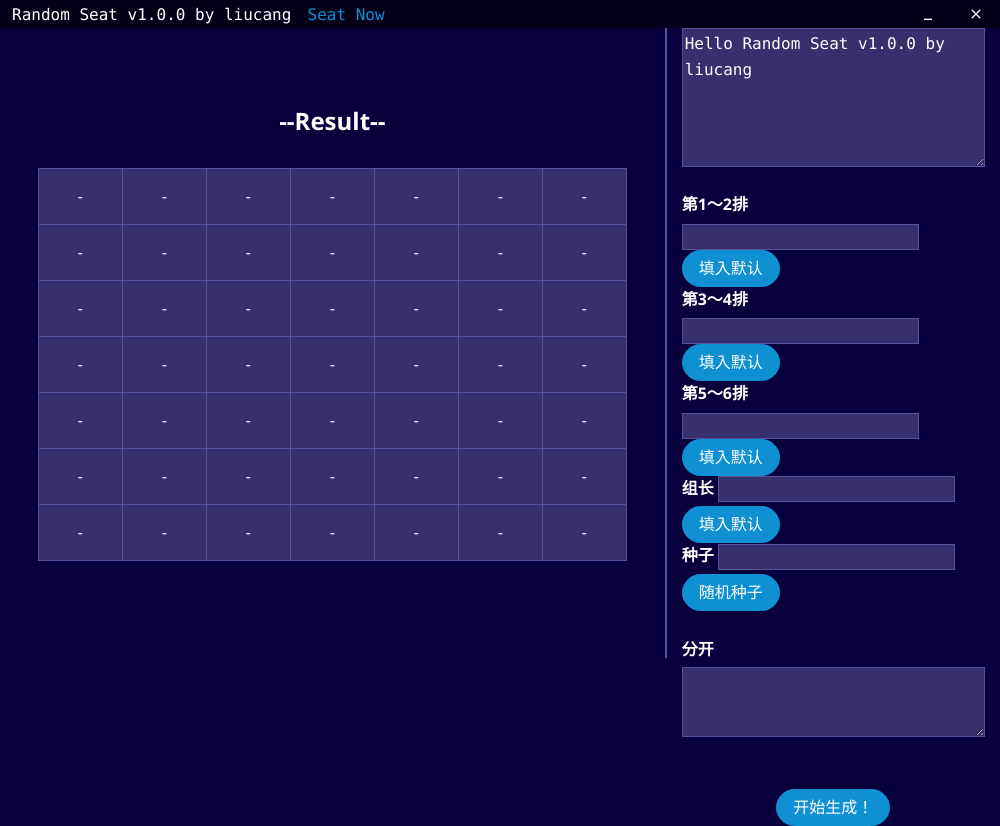
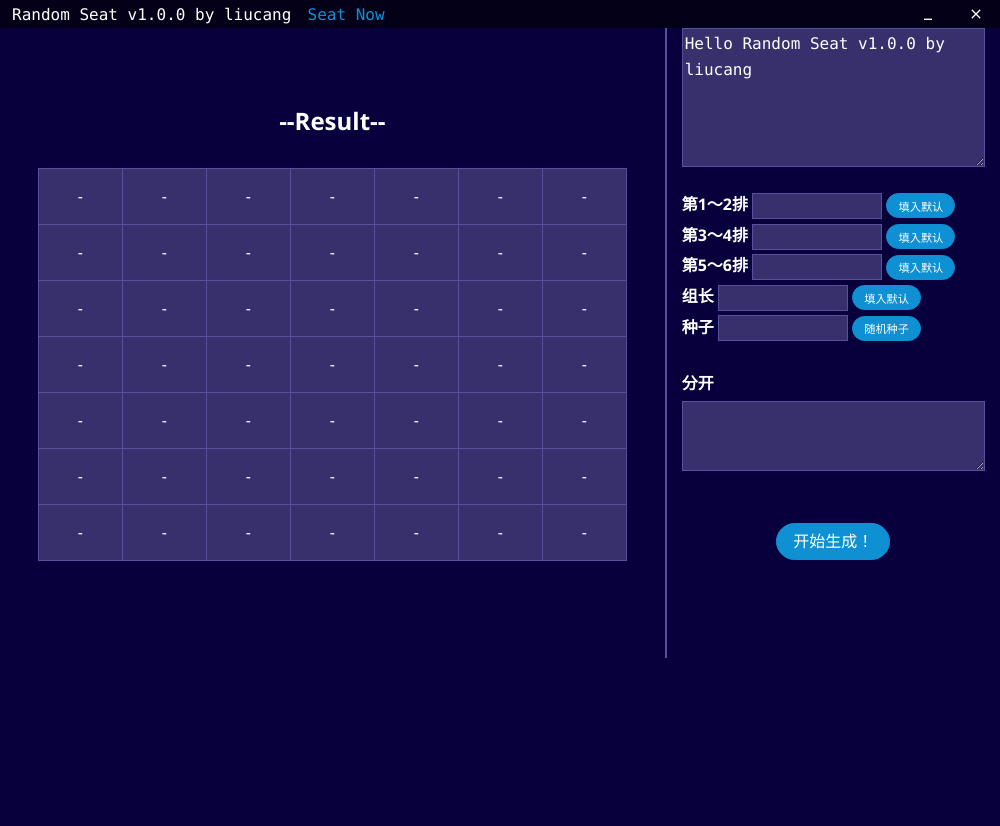
Before and after one commit to IceCang/RandomSeat, an Electron app: page index.html in a window 1000 px wide. After the commit the page ends 800 px from the top, so only its background shows below. Drawn offline with Linux system fonts and the light colour scheme.

Commit message:
调整文本框后按钮大小

```diff
--- a/app.css
+++ b/app.css
@@ -143,3 +143,12 @@ input {
 .zz {
 	background: #97509D;
 }
+
+.lineinput {
+    width: 130px;
+}
+
+.lineinput + button {
+    height: 25px;
+    font-size: 0.7em;
+}
--- a/index.html
+++ b/index.html
@@ -28,11 +28,11 @@
 			</div>
 			<div class="control">
                 <br>
-				<label>第1～2排</label>&nbsp;<input id="ot"> <button type="button" class="am-btn am-btn-primary am-round" id="fill1">填入默认</button> <br>
-                <label>第3～4排</label>&nbsp;<input id="tf"> <button type="button" class="am-btn am-btn-primary am-round" id="fill2">填入默认</button> <br>
-                <label>第5～6排</label>&nbsp;<input id="fs"> <button type="button" class="am-btn am-btn-primary am-round" id="fill3">填入默认</button> <br>
-                <label>组长</label>&nbsp;<input id="zz"> <button type="button" class="am-btn am-btn-primary am-round" id="fill4">填入默认</button> <br>
-                <label>种子</label>&nbsp;<input id="seed"> <button type="button" class="am-btn am-btn-primary am-round" id="random seed">随机种子</button> <br>
+				<label>第1～2排</label>&nbsp;<input class="lineinput" id="ot"> <button type="button" class="am-btn am-btn-primary am-round" id="fill1">填入默认</button> <br>
+                <label>第3～4排</label>&nbsp;<input class="lineinput" id="tf"> <button type="button" class="am-btn am-btn-primary am-round" id="fill2">填入默认</button> <br>
+                <label>第5～6排</label>&nbsp;<input class="lineinput" id="fs"> <button type="button" class="am-btn am-btn-primary am-round" id="fill3">填入默认</button> <br>
+                <label>组长</label>&nbsp;<input class="lineinput" id="zz"> <button type="button" class="am-btn am-btn-primary am-round" id="fill4">填入默认</button> <br>
+                <label>种子</label>&nbsp;<input class="lineinput" id="seed"> <button type="button" class="am-btn am-btn-primary am-round" id="random seed">随机种子</button> <br>
                 <br>
                 <label>分开</label><textarea class="control-box" id="spl"></textarea><br>
                 <label style="display: none;">享受生活</label><textarea style="display: none;" class="control-box" id="com"></textarea><br>
```
